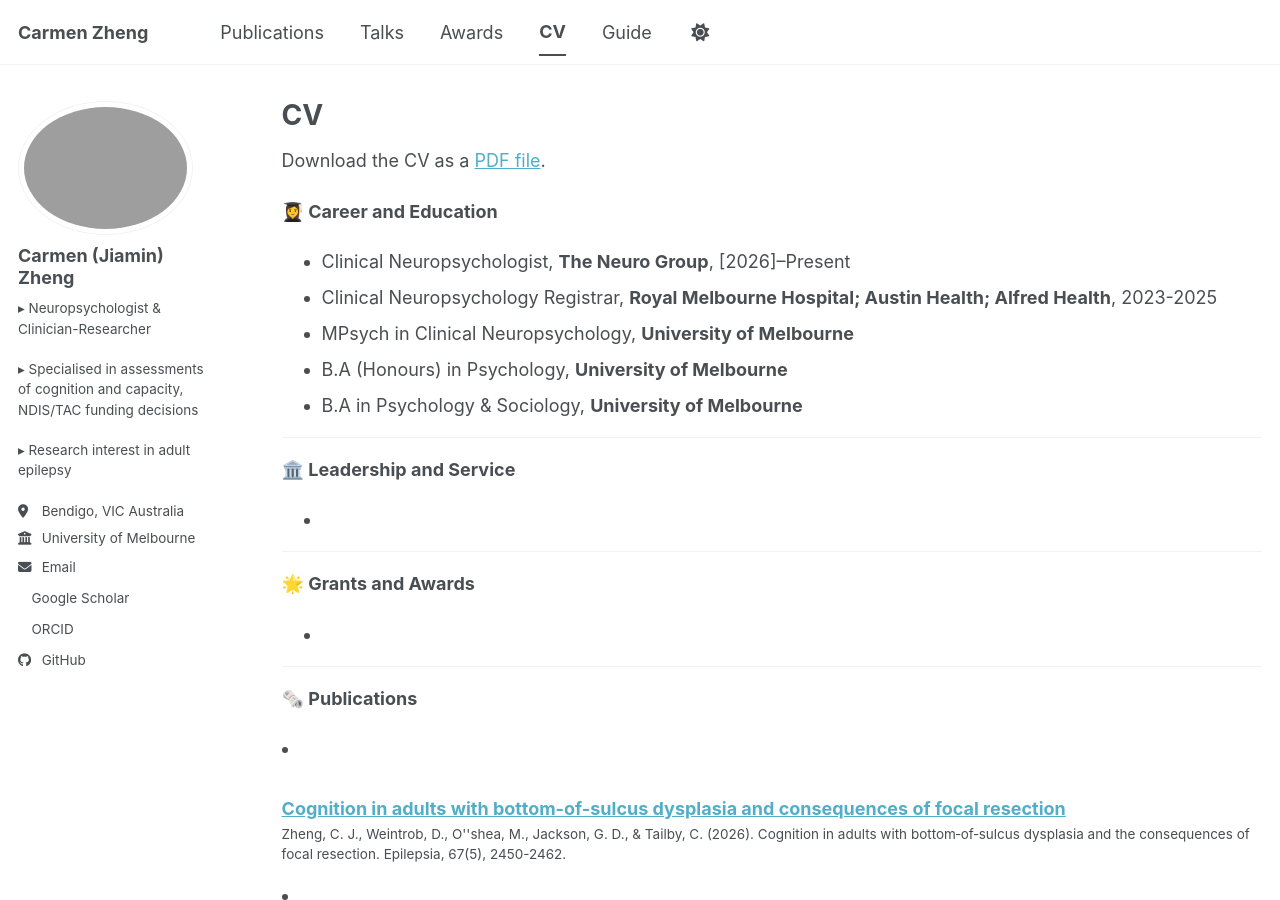
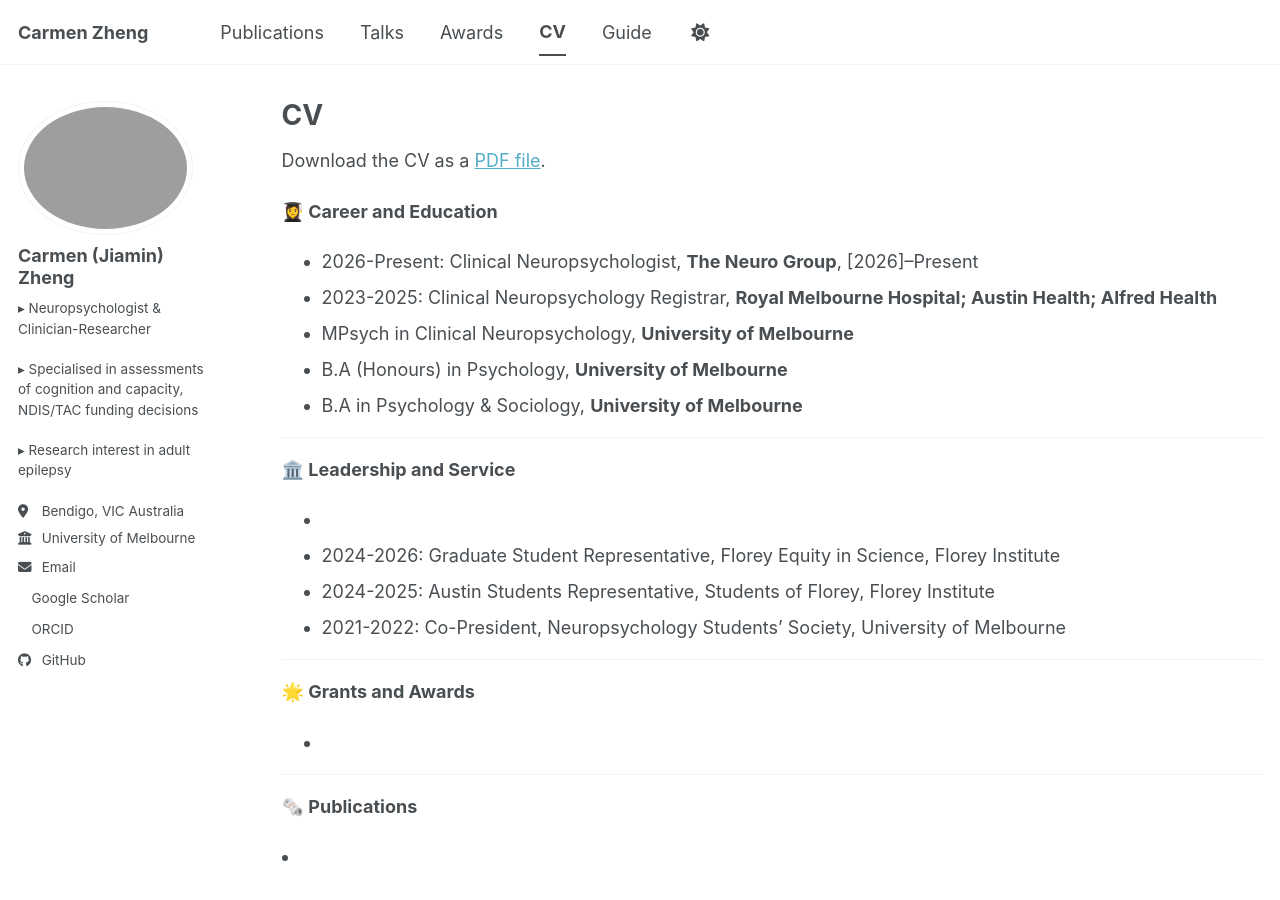
Before and after one commit to carmen-zheng/carmen-zheng.github.io, a Jekyll site: the page built from _pages/cv.md, in a window 1280 px wide and 900 px high. Built offline with Jekyll 4.4.1, drawn with Linux system fonts in a browser that asks for light colours; a style sheet for code colours, icons or effects is not loaded.

Commit message:
Update career and education section in CV

```diff
--- a/_pages/cv.md
+++ b/_pages/cv.md
@@ -22,6 +22,9 @@
 **🏛️ Leadership and Service**
 
 - [2025-Present]: [ECR Representative], [OHBM-Aus Committee]
+- 2024-2026: Graduate Student Representative, Florey Equity in Science, Florey Institute
+- 2024-2025: Austin Students Representative, Students of Florey, Florey Institute
+- 2021-2022: Co-President, Neuropsychology Students' Society, University of Melbourne
 
 ---
 
```
Also changed, not shown: other parts of _pages/cv.md (+2 -2 lines).
